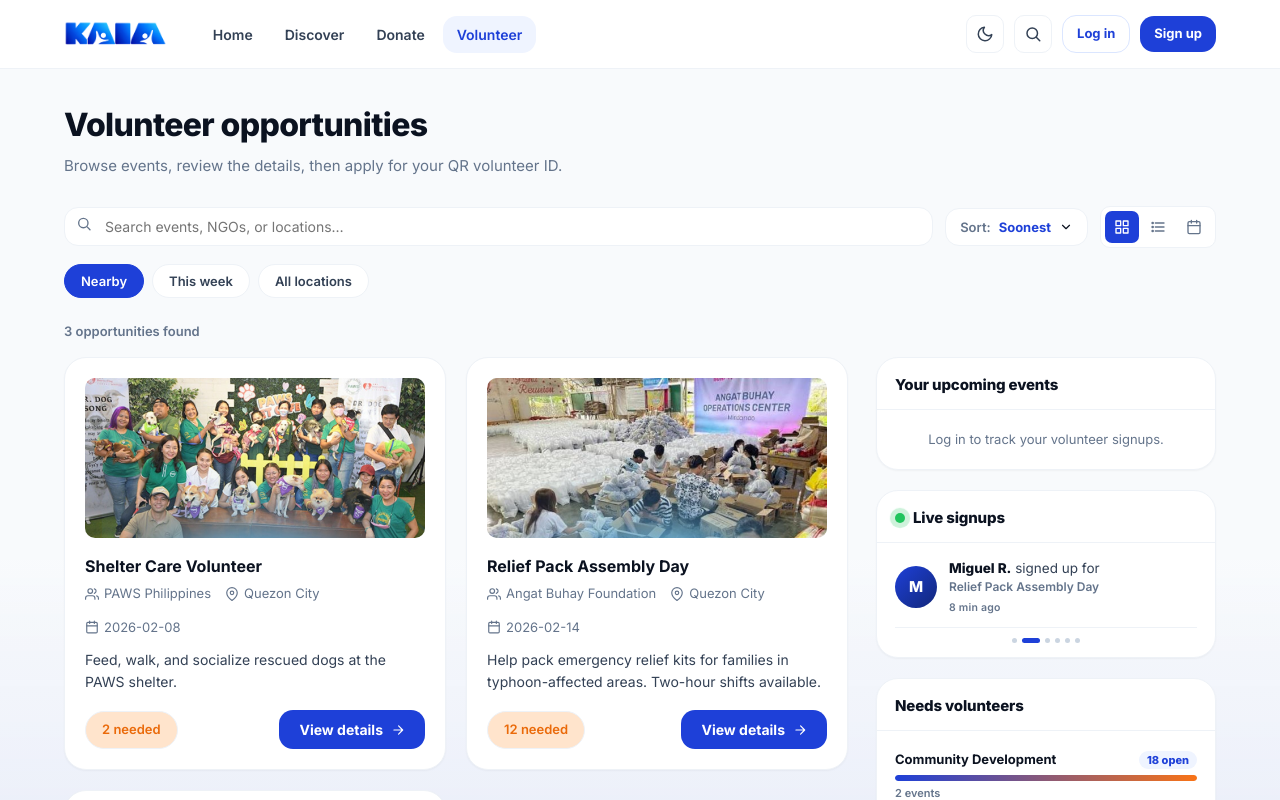
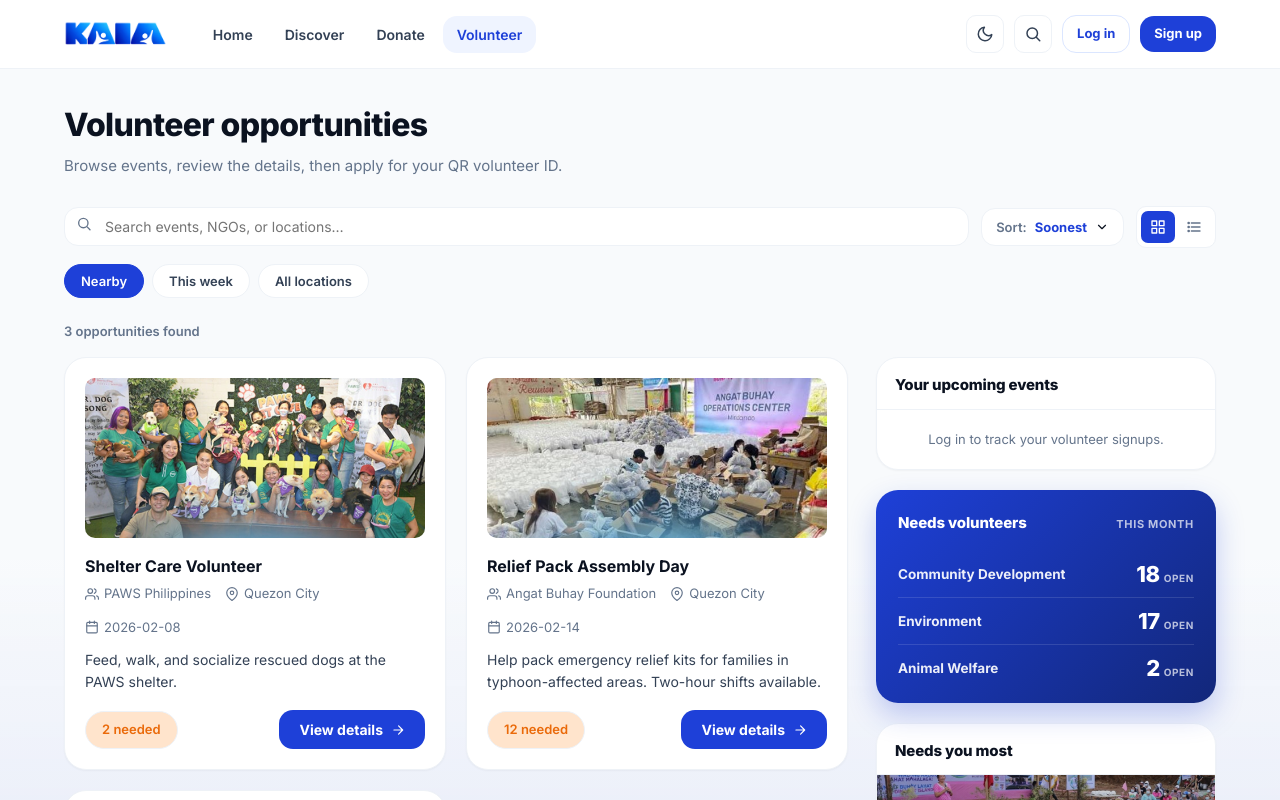
Before and after one commit to StevenMacabebe05/KAIA, a React (Vite) app in the folder client/: page /volunteer in a window 1280 px wide. Shown: the top 800 px of the page. Built offline with nearby package versions, Linux system fonts and the light colour scheme.

Commit message:
style: remove orange decorative circle from needs volunteers card

```diff
--- a/client/src/pages/Volunteer.jsx
+++ b/client/src/pages/Volunteer.jsx
@@ -1,4 +1,4 @@
-import { useEffect, useMemo, useState } from 'react'
+import { useMemo, useState } from 'react'
 import { Link } from 'react-router-dom'
 import { OPPORTUNITIES } from '../data/opportunities'
 import { NGOS } from '../data/ngos'
@@ -12,17 +12,7 @@ import VolunteerTicket from '../components/VolunteerTicket'
 import VolunteerApplicationForm from '../components/VolunteerApplicationForm'
 import VolunteerDetailModal from '../components/VolunteerDetailModal'
 import CancelVolunteerModal from '../components/CancelVolunteerModal'
-import VolunteerCalendar from '../components/VolunteerCalendar'
 import Icon from '../components/Icon'
-
-const LIVE_SIGNUPS = [
-  { name: 'Andrea C.', event: 'Coastal Cleanup Drive', ago: '2 min ago' },
-  { name: 'Miguel R.', event: 'Relief Pack Assembly Day', ago: '8 min ago' },
-  { name: 'Sofia T.', event: 'Shelter Care Volunteer', ago: '14 min ago' },
-  { name: 'Anonymous', event: 'Community Learning Center Build', ago: '21 min ago' },
-  { name: 'Katrina L.', event: 'Relief Pack Assembly Day', ago: '35 min ago' },
-  { name: 'Ramon C.', event: 'Shelter Care Volunteer', ago: '1 hr ago' },
-]
 
 const SORT_OPTIONS = [
   { key: 'soonest', label: 'Soonest' },
@@ -46,8 +36,6 @@ export default function Volunteer() {
   const [detail, setDetail] = useState(null)
   const [applying, setApplying] = useState(null)
   const [cancelling, setCancelling] = useState(null)
-  const [tickerIndex, setTickerIndex] = useState(0)
-  const [calendarDay, setCalendarDay] = useState(null)
 
   const all = [...OPPORTUNITIES, ...store.getExtraOpportunities()]
 
@@ -66,10 +54,9 @@ export default function Volunteer() {
   const isCancelled = (opportunityId) =>
     getSignupStatus(opportunityId) === 'cancelled'
 
-  const getNgo = (id) => NGOS.find((n) => n.id === id)
-
   const filtered = useMemo(() => {
     let list = [...all]
+
     if (tab === 'nearby') {
       list = list.filter((o) => o.location === 'Quezon City')
     } else if (tab === 'this-week') {
@@ -80,10 +67,11 @@ export default function Volunteer() {
         return diff >= 0 && diff <= 7
       })
     }
+
     if (search.trim()) {
       const q = search.toLowerCase()
       list = list.filter((o) => {
-        const ngo = getNgo(o.ngoId)
+        const ngo = NGOS.find((n) => n.id === o.ngoId)
         return (
           o.title.toLowerCase().includes(q) ||
           o.description.toLowerCase().includes(q) ||
@@ -92,22 +80,17 @@ export default function Volunteer() {
         )
       })
     }
+
     const sorters = {
       soonest: (a, b) => new Date(a.date) - new Date(b.date),
       latest: (a, b) => new Date(b.date) - new Date(a.date),
       slots: (a, b) => b.needed - b.registered - (a.needed - a.registered),
       title: (a, b) => a.title.localeCompare(b.title),
     }
+
     return list.sort(sorters[sort] || sorters.soonest)
     // eslint-disable-next-line react-hooks/exhaustive-deps
   }, [all.length, tab, search, sort])
-
-  useEffect(() => {
-    const t = setInterval(() => {
-      setTickerIndex((i) => (i + 1) % LIVE_SIGNUPS.length)
-    }, 4000)
-    return () => clearInterval(t)
-  }, [])
 
   const myUpcoming = useMemo(() => {
     if (!user) return []
@@ -131,7 +114,8 @@ export default function Volunteer() {
     all.forEach((o) => {
       const slots = o.needed - o.registered
       if (slots <= 0) return
-      const category = getNgo(o.ngoId)?.categories?.[0] || 'General'
+      const ngo = NGOS.find((n) => n.id === o.ngoId)
+      const category = ngo?.categories?.[0] || 'General'
       if (!groups[category]) groups[category] = { count: 0, slots: 0 }
       groups[category].count += 1
       groups[category].slots += slots
@@ -142,8 +126,6 @@ export default function Volunteer() {
       .slice(0, 5)
     // eslint-disable-next-line react-hooks/exhaustive-deps
   }, [all.length])
-
-  const maxCategorySlots = categoryStats[0]?.slots || 1
 
   const spotlightNgo = useMemo(() => {
     const ngoSlots = {}
@@ -158,7 +140,7 @@ export default function Volunteer() {
       (a, b) => b[1].slots - a[1].slots
     )[0]
     if (!best) return null
-    const ngo = getNgo(best[0])
+    const ngo = NGOS.find((n) => n.id === best[0])
     return ngo
       ? { ...ngo, openSlots: best[1].slots, events: best[1].events }
       : null
@@ -191,18 +173,22 @@ export default function Volunteer() {
       ...formData,
       hours: 0,
     })
+
     if (!result) {
       openTicket(opp)
       setApplying(null)
       return
     }
+
     const { volunteerId } = result
+
     store.addNotification(user.id, {
       type: 'signup',
       title: 'Volunteer ID issued',
       body: `Application confirmed for "${opp.title}". Show your QR code at the event.`,
       link: '/my-kaia',
     })
+
     setConfettiKey((k) => k + 1)
     setTicket({ volunteerId, opportunity: opp })
     setApplying(null)
@@ -224,11 +210,8 @@ export default function Volunteer() {
     setCancelling(null)
   }
 
-  const currentTicker = LIVE_SIGNUPS[tickerIndex]
   const activeSortLabel =
     SORT_OPTIONS.find((o) => o.key === sort)?.label || 'Soonest'
-
-  const listToRender = calendarDay ? calendarDay : filtered
 
   return (
     <div className="container">
@@ -264,6 +247,7 @@ export default function Volunteer() {
             <span className="sort-value">{activeSortLabel}</span>
             <Icon name="chevron-down" size={14} />
           </button>
+
           {sortOpen && (
             <>
               <div
@@ -285,7 +269,11 @@ export default function Volunteer() {
                   >
                     {opt.label}
                     {sort === opt.key && (
-                      <Icon name="check" size={14} color="var(--blue-700)" />
+                      <Icon
+                        name="check"
+                        size={14}
+                        color="var(--blue-700)"
+                      />
                     )}
                   </button>
                 ))}
@@ -297,10 +285,7 @@ export default function Volunteer() {
         <div className="view-toggle">
           <button
             className={`view-btn ${view === 'grid' ? 'active' : ''}`}
-            onClick={() => {
-              setView('grid')
-              setCalendarDay(null)
-            }}
+            onClick={() => setView('grid')}
             title="Grid view"
             type="button"
           >
@@ -308,22 +293,11 @@ export default function Volunteer() {
           </button>
           <button
             className={`view-btn ${view === 'list' ? 'active' : ''}`}
-            onClick={() => {
-              setView('list')
-              setCalendarDay(null)
-            }}
+            onClick={() => setView('list')}
             title="List view"
             type="button"
           >
             <Icon name="list" size={16} />
-          </button>
-          <button
-            className={`view-btn ${view === 'calendar' ? 'active' : ''}`}
-            onClick={() => setView('calendar')}
-            title="Calendar view"
-            type="button"
-          >
-            <Icon name="calendar" size={16} />
           </button>
         </div>
       </div>
@@ -347,16 +321,15 @@ export default function Volunteer() {
 
       <div className="donate-results">
         <span>
-          {listToRender.length}{' '}
-          {listToRender.length === 1 ? 'opportunity' : 'opportunities'} found
+          {filtered.length}{' '}
+          {filtered.length === 1 ? 'opportunity' : 'opportunities'} found
         </span>
-        {(search || tab !== 'nearby' || calendarDay) && (
+        {(search || tab !== 'nearby') && (
           <button
             className="donate-clear"
             onClick={() => {
               setSearch('')
               setTab('nearby')
-              setCalendarDay(null)
             }}
             type="button"
           >
@@ -367,34 +340,18 @@ export default function Volunteer() {
 
       <div className="volunteer-layout">
         <div className="volunteer-main">
-          {view === 'calendar' ? (
-            <VolunteerCalendar
-              events={filtered}
-              onDayClick={(events) => setCalendarDay(events)}
-            />
-          ) : listToRender.length === 0 ? (
+          {filtered.length === 0 ? (
             <EmptyState
               icon="search"
               title="No opportunities match"
               message="Try a different search or filter."
-              suggestions={[
-                { label: 'Clear filters', onClick: () => {
-                  setSearch('')
-                  setTab('nearby')
-                  setCalendarDay(null)
-                }, icon: 'x' },
-                { label: 'See all locations', onClick: () => {
-                  setTab('all')
-                  setSearch('')
-                }, icon: 'globe' },
-              ]}
             />
           ) : (
             <div
               className={view === 'grid' ? 'grid grid-2' : 'volunteer-list'}
             >
-              {listToRender.map((o) => {
-                const ngo = getNgo(o.ngoId)
+              {filtered.map((o) => {
+                const ngo = NGOS.find((n) => n.id === o.ngoId)
                 const signed = isSignedUp(o.id)
                 const cancelled = isCancelled(o.id)
                 const window = getCancellationWindow(o.date)
@@ -430,6 +387,7 @@ export default function Volunteer() {
                       >
                         {o.title}
                       </div>
+
                       <div
                         className="row text-muted"
                         style={{
@@ -452,6 +410,7 @@ export default function Volunteer() {
                           {o.date}
                         </span>
                       </div>
+
                       <p
                         style={{
                           fontSize: 14,
@@ -536,7 +495,9 @@ export default function Volunteer() {
           )}
         </div>
 
+        {/* ---------- SIDEBAR ---------- */}
         <aside className="volunteer-sidebar">
+          {/* 1. YOUR UPCOMING EVENTS */}
           <div className="sidebar-card">
             <div className="sidebar-card-header">
               <h3 className="sidebar-card-title">Your upcoming events</h3>
@@ -581,83 +542,37 @@ export default function Volunteer() {
             )}
           </div>
 
-          <div className="sidebar-card">
-            <div className="sidebar-card-header">
-              <h3 className="sidebar-card-title">
-                <span className="live-dot" />
-                Live signups
-              </h3>
+          {/* 2. NEEDS VOLUNTEERS — solid blue with numbers */}
+          <div className="needs-volunteers-card">
+            <div className="needs-volunteers-header">
+              <h3 className="needs-volunteers-title">Needs volunteers</h3>
+              <span className="needs-volunteers-subtitle">This month</span>
             </div>
-            <div className="live-ticker">
-              <div key={tickerIndex} className="live-ticker-item">
-                <div className="live-ticker-avatar">
-                  {currentTicker.name.charAt(0)}
-                </div>
-                <div className="live-ticker-body">
-                  <div className="live-ticker-line">
-                    <strong>{currentTicker.name}</strong> signed up for
-                  </div>
-                  <div className="live-ticker-campaign">
-                    {currentTicker.event}
-                  </div>
-                  <div className="live-ticker-time">{currentTicker.ago}</div>
-                </div>
-              </div>
-              <div className="live-ticker-dots">
-                {LIVE_SIGNUPS.map((_, i) => (
-                  <span
-                    key={i}
-                    className={`live-ticker-dot ${
-                      i === tickerIndex ? 'active' : ''
-                    }`}
-                  />
-                ))}
-              </div>
-            </div>
-          </div>
-
-          <div className="sidebar-card">
-            <div className="sidebar-card-header">
-              <h3 className="sidebar-card-title">Needs volunteers</h3>
-            </div>
-            <div className="sidebar-list">
+            <div className="needs-volunteers-list">
               {categoryStats.length === 0 ? (
-                <div className="sidebar-empty">
+                <div className="needs-volunteers-empty">
                   All categories are fully staffed.
                 </div>
               ) : (
                 categoryStats.map((c) => (
                   <button
                     key={c.name}
-                    className="category-need"
+                    className="needs-volunteers-row"
                     onClick={() => setTab('all')}
                     type="button"
                   >
-                    <div className="category-need-header">
-                      <span className="category-need-name">{c.name}</span>
-                      <span className="category-need-slots">
-                        {c.slots} open
-                      </span>
-                    </div>
-                    <div className="category-need-track">
-                      <div
-                        className="category-need-fill"
-                        style={{
-                          width: `${Math.round(
-                            (c.slots / maxCategorySlots) * 100
-                          )}%`,
-                        }}
-                      />
-                    </div>
-                    <div className="category-need-meta">
-                      {c.count} {c.count === 1 ? 'event' : 'events'}
-                    </div>
+                    <span className="needs-volunteers-name">{c.name}</span>
+                    <span className="needs-volunteers-number">
+                      {c.slots}
+                      <span className="needs-volunteers-unit">open</span>
+                    </span>
                   </button>
                 ))
               )}
             </div>
           </div>
 
+          {/* 3. NGO SPOTLIGHT */}
           {spotlightNgo && (
             <div className="sidebar-card">
               <div className="sidebar-card-header">
@@ -701,7 +616,7 @@ export default function Volunteer() {
       {detail && (
         <VolunteerDetailModal
           opportunity={detail}
-          ngo={getNgo(detail.ngoId)}
+          ngo={NGOS.find((n) => n.id === detail.ngoId)}
           alreadySignedUp={isSignedUp(detail.id)}
           onClose={() => setDetail(null)}
           onApply={handleApplyFromDetail}
@@ -712,7 +627,7 @@ export default function Volunteer() {
       {applying && (
         <VolunteerApplicationForm
           opportunity={applying}
-          ngo={getNgo(applying.ngoId)}
+          ngo={NGOS.find((n) => n.id === applying.ngoId)}
           onClose={() => {
             setApplying(null)
             setDetail(applying)
```
Also changed, not shown: client/src/styles/theme.css.
